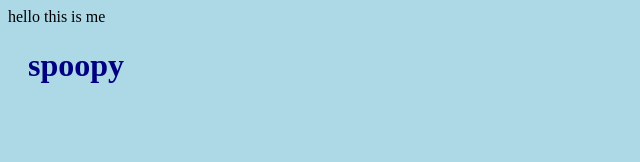
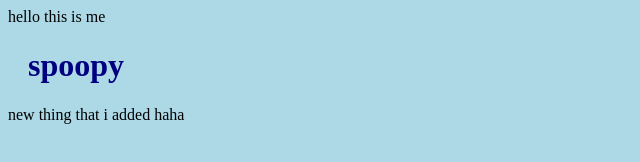
Before and after one commit to AKrylatych/Hellerlight.github.io, a plain HTML site: page index.html in a window 1280 px wide. Shown: the whole page, without its empty margins (0-640 px from the left). Drawn offline with Linux system fonts and the light colour scheme.

Commit message:
Updated index.html with a new p tag

```diff
--- a/index.html
+++ b/index.html
@@ -7,5 +7,6 @@
 <body>
 hello this is me
 <h1>spoopy</h1>
+<p>new thing that i added haha</p>
 </body>
 </html>
```
